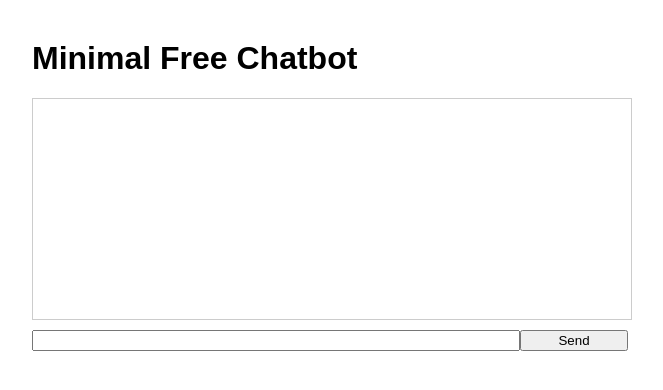
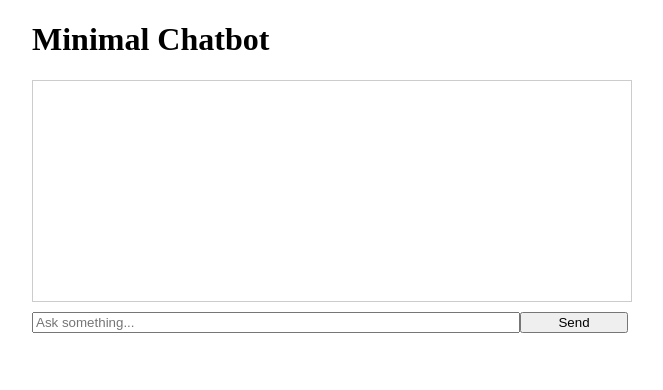
Before and after one commit to th86/freebot, a Next.js app: page / in a window 1280 px wide. Shown: the top 390 px of the page, without its empty margins (308-971 px from the left). Built offline with nearby package versions, Linux system fonts and the light colour scheme.

Commit message:
Update page.tsx

```diff
--- a/app/page.tsx
+++ b/app/page.tsx
@@ -2,7 +2,7 @@
 
 import { useState } from "react";
 
-export default function Home() {
+export default function Page() {
   const [messages, setMessages] = useState<{ role: string; content: string }[]>([]);
   const [input, setInput] = useState("");
 
@@ -16,31 +16,30 @@ export default function Home() {
       },
       body: JSON.stringify({ messages: newMessages }),
     });
+
     const data = await res.json();
-
     const reply = data.choices?.[0]?.message?.content || "(no response)";
-    setMessages([...newMessages, { role: "bot", content: reply }]);
+    setMessages([...newMessages, { role: "assistant", content: reply }]);
     setInput("");
   }
 
   return (
-    <div style={{ maxWidth: 600, margin: "40px auto", fontFamily: "sans-serif" }}>
-      <h1>Minimal Free Chatbot</h1>
+    <div style={{ maxWidth: 600, margin: "0 auto" }}>
+      <h1>Minimal Chatbot</h1>
 
-      <div style={{ border: "1px solid #ccc", padding: 10, minHeight: 200 }}>
+      <div style={{ border: "1px solid #ccc", padding: 10, minHeight: 200, marginBottom: 10 }}>
         {messages.map((m, i) => (
           <p key={i}><b>{m.role}:</b> {m.content}</p>
         ))}
       </div>
 
-      <div style={{ marginTop: 10 }}>
       <input
         style={{ width: "80%" }}
         value={input}
         onChange={(e) => setInput(e.target.value)}
+        placeholder="Ask something..."
       />
       <button style={{ width: "18%" }} onClick={sendMessage}>Send</button>
     </div>
-    </div>
   );
 }
```
Lines whose indentation alone changed are shown as unchanged.
